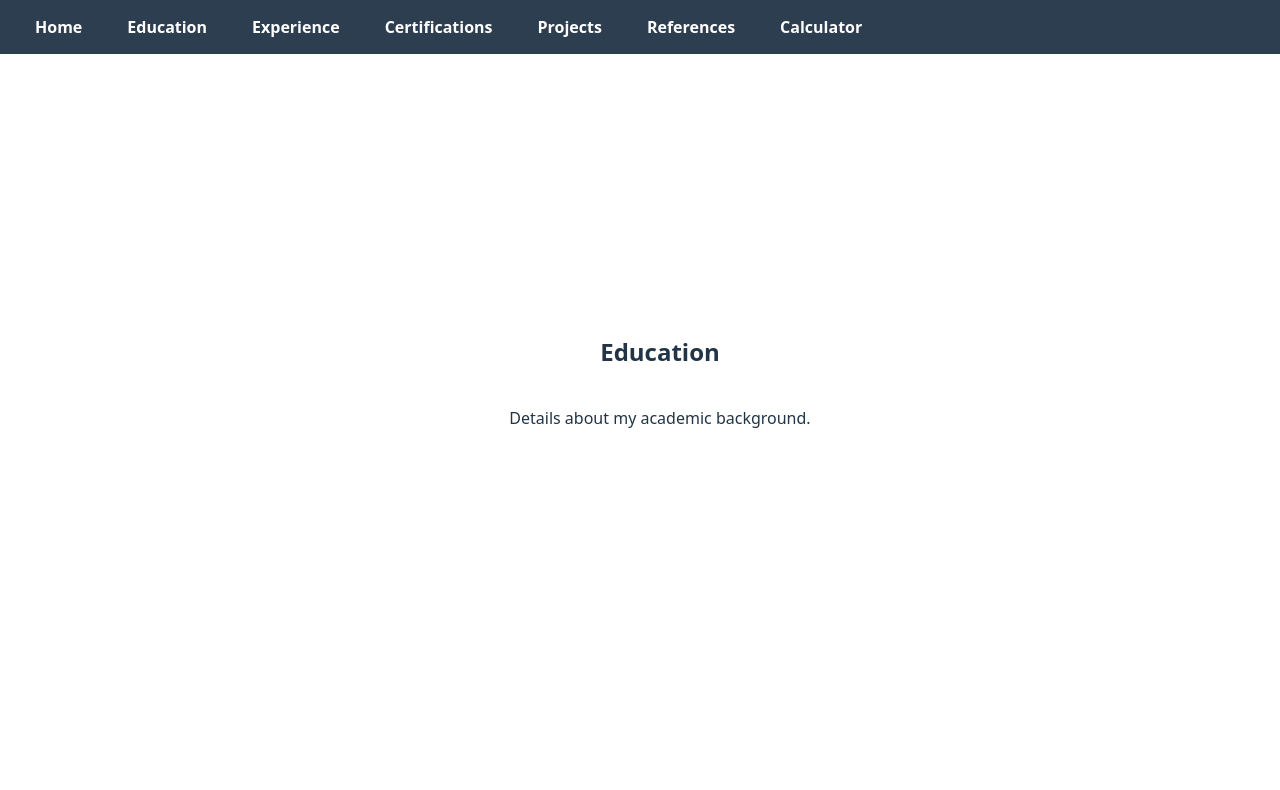
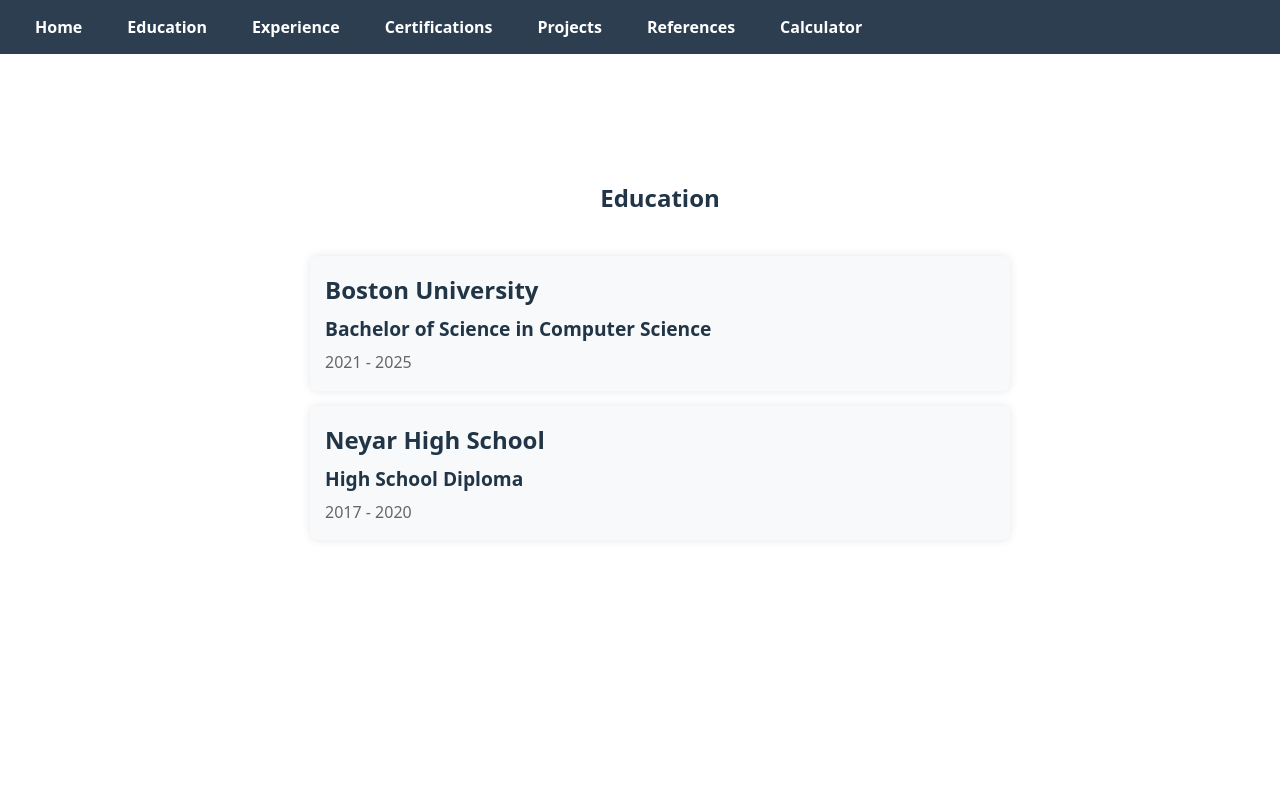
Before and after one commit to wesalshehri/mp3, a React (Vite) app: page /education in a window 1280 px wide. Shown: the top 790 px of the page. Built offline with nearby package versions, Linux system fonts and the light colour scheme.

Commit message:
Update Education.tsx

```diff
--- a/src/pages/Education.tsx
+++ b/src/pages/Education.tsx
@@ -4,20 +4,65 @@
     display: flex;
     flex-direction: column;
     align-items: center;
-    justify-content: center;
-    height: calc(100vh - 80px);
+    justify-content: flex-start;
+    min-height: 100vh;
     width: 100vw;
     max-width: 100%;
-    padding: 20px;
+    padding: 40px 20px;
     text-align: center;
-    margin: 0 auto;
+    margin: 120px auto 0;
+`;
+
+const EducationList = styled.div`
+    max-width: 700px;
+    width: 90%;
+    text-align: left;
+    line-height: 1.6;
+    margin-top: 20px;
+`;
+
+const EducationItem = styled.div`
+    background: #f8f9fa;
+    padding: 15px;
+    border-radius: 8px;
+    box-shadow: 0px 0px 10px rgba(0, 0, 0, 0.1);
+    margin-bottom: 15px;
+`;
+
+const SchoolName = styled.h3`
+    margin: 0;
+    font-size: 1.5rem;
+`;
+
+const Degree = styled.p`
+    margin: 5px 0;
+    font-size: 1.2rem;
+    font-weight: bold;
+`;
+
+const Year = styled.p`
+    margin: 0;
+    font-size: 1rem;
+    color: #666;
 `;
 
 export default function Education() {
     return (
         <Container>
             <h2>Education</h2>
-            <p>Details about my academic background.</p>
+            <EducationList>
+                <EducationItem>
+                    <SchoolName>Boston University</SchoolName>
+                    <Degree>Bachelor of Science in Computer Science</Degree>
+                    <Year>2021 - 2025</Year>
+                </EducationItem>
+
+                <EducationItem>
+                    <SchoolName>Neyar High School</SchoolName>
+                    <Degree>High School Diploma</Degree>
+                    <Year>2017 - 2020</Year>
+                </EducationItem>
+            </EducationList>
         </Container>
     );
 }
```
